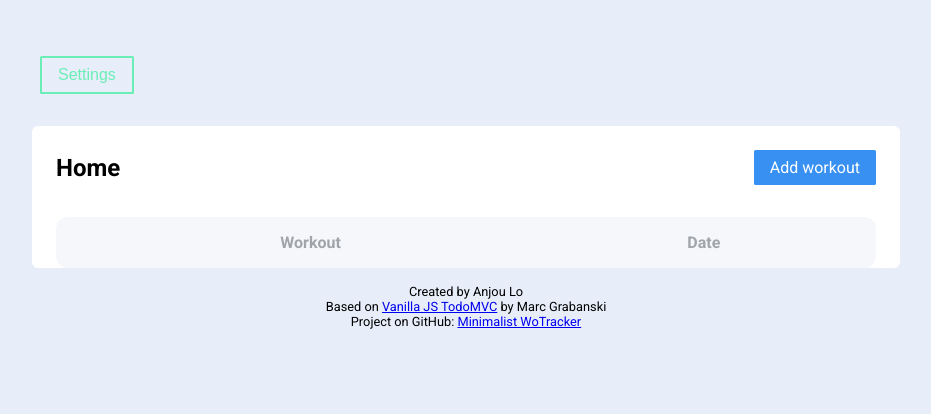
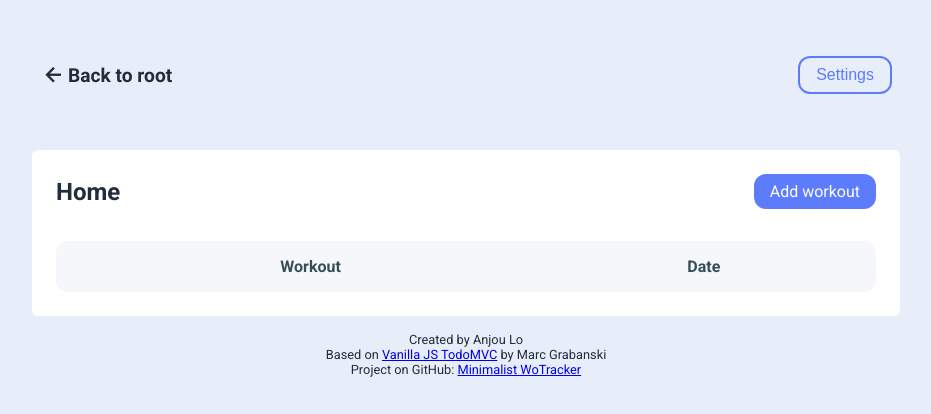
Before and after one commit to anjou-low/wotracker_mvc, a plain HTML site: page index.html in a window 1280 px wide. Shown: the whole page, without its empty margins (174-1105 px from the left). Drawn offline with nearby package versions, Linux system fonts and the light colour scheme.

Commit message:
(add) fix color scheme and styles

```diff
--- a/css/style.css
+++ b/css/style.css
@@ -23,16 +23,38 @@
     --clr-ink-light-blue: #e7eefaff;
     --clr-ink-light-gray: #f5f7fbff;
     --clr-ink-dark-gray: #a1a5aaff;
+
+    /* Lavender Fizz */
+    --clr-lavender-fizz: #eef0ff;
+   /* Moon Beam  */
+    --clr-moon-beam: #fcf3dc;
+    /* Spearmint */
+    --clr-spearmint: #e8f8f3;
+    /* Granny Smith */
+    --clr-granny-smith: #dcebde;
+    /* Lazy Sapphire */
+    --clr-lazy-sapphire: #9fbbd4;
+
+    /* Skinny Dip */
+    --clr-skinny-dip: #4e6f79;
+    --clr-skiny-dip-dark: #354e5aff;
+
+    --clr-background: #e7eefa;
+    --clr-background-main: #ffffff;
+    --clr-text: #232c3b;
+    --clr-background-header: #f5f7fb;
+    --clr-text-header: #8f9098;
+    --clr-background-btn: #5d7cfc;
+    --clr-text-btn: #ffffff;
+
+    --clr-dark-blue: #555b6e;
+    --clr-text-color: #555b6e;
 }
 
 * {
     margin: 0px;
     padding: 0px;
     box-sizing: border-box;
-}
-
-.danger {
-    color: var(--clr-danger-red);
 }
 
 .click-intercept {
@@ -57,21 +79,37 @@ html {
 
 body {
     font-family: Roboto, sans-serif;
-    /* background: var(--clr-light); */
-    background-color: var(--clr-ink-light-blue);
+    /* background-color: var(--clr-ink-light-blue); */
+    background-color: var(--clr-background);
 }
 
 nav {
     margin: 2rem 0 2rem;
-    padding: 1.5rem 1.5rem 0;
+    padding: 1.5rem 1.5rem 1.5rem;
     display: flex;
     justify-content: space-between;
+    align-items: center;
+}
+
+nav a {
+    text-decoration: none;
+    color: var(--clr-text);
+    font-size: 1.2rem;
+    font-weight: 600;
+    display: flex;
+    align-items: center;
+}
+
+nav a:hover {
+    color: var(--clr-blue);
 }
 
 main {
     margin: 1rem 1rem 1rem;
-    padding: 1.5rem 1.5rem 0;
-    background-color: white;
+    padding: 1.5rem 1.5rem 1.5rem;
+    background-color: var(--clr-background-main);
+    color: var(--clr-text);
+    /* background-color: var(--clr-main); */
     border-radius: var(--radius-big);
     /* box-shadow: rgba(0, 0, 0, 0.05) 0px 6px 24px 0px, rgba(0, 0, 0, 0.08) 0px 0px 0px 1px; */
     display: flex;
@@ -91,6 +129,7 @@ main {
 footer {
     text-align: center;
     font-size: .8rem;
+    color: var(--clr-text);
 }
 
 .data-table {
@@ -113,6 +152,14 @@ footer {
 .editable-entry input {
     display: none;
     position: absolute;
+    border-style: none;
+    outline: none;
+    font-family: Roboto, sans-serif;
+    font-weight: 500;
+    font-size: 1rem;
+    height: 1.5rem;
+    border-radius: var(--radius);
+    box-shadow: rgba(0, 0, 0, 0.05) 0px 6px 24px 0px, rgba(0, 0, 0, 0.08) 0px 0px 0px 1px;
     width: 50px;
     left: 50%;
     top: 50%;
@@ -171,9 +218,12 @@ footer {
 
 .data-table th {
     /* background-color: var(--clr-gray200); */
-    background-color: var(--clr-ink-light-gray);
+    /* background-color: var(--clr-ink-light-gray); */
+    /* background-color: #e7f1e5ff; */
+    background-color: var(--clr-background-header);
     padding: 1rem 0 1rem;
-    color:var(--clr-ink-dark-gray);
+    /* color:var(--clr-ink-dark-gray); */
+    color: var(--clr-skiny-dip-dark);
 }
 
 .data-table td {
@@ -208,6 +258,7 @@ th:last-child {
     font-size: 1.4rem;
     cursor: pointer;
     transition: all 200ms ease-in;
+    color: var(--clr-skinny-dip-dark);
 }
 
 .btn-more-options:hover {
@@ -215,11 +266,11 @@ th:last-child {
 }
 
 .btn-primary {
-    background: var(--clr-blue);
-    color: white;
+    background: var(--clr-background-btn);
+    color: var(--clr-text-btn);
     border: none;
     outline: none;
-    border-radius: var(--radius);
+    border-radius: .75rem;
     padding: 0.5rem 1rem;
     cursor: pointer;
 }
@@ -227,11 +278,11 @@ th:last-child {
 .btn-wireframe {
     font-family: Montserrat, sans-serif;
     font-size: 1rem;
-    color: var(--clr-primary);
+    color: var(--clr-background-btn);
     background: none;
-    border: solid 2px var(--clr-primary);
+    border: solid 2px var(--clr-background-btn);
     outline: none;
-    border-radius: var(--radius);
+    border-radius: .75rem;
     padding: 0.5rem 1rem;
     cursor: pointer;
     transition: all 200ms ease-in;
--- a/index.html
+++ b/index.html
@@ -13,7 +13,10 @@
 
     <div class="click-intercept"></div>
     <nav>
-        <a id="link-back" href="#"></a>
+        <a id="link-back" href="#">
+            <i style="font-size: 1.75rem;" class="bx bx-left-arrow-alt"></i>
+            <span>Back to root</span>
+        </a>
         <button class="btn-wireframe">Settings</button>
     </nav>
 
--- a/js/app.js
+++ b/js/app.js
@@ -32,7 +32,7 @@ const App = {
             case "home":
                 App.route.render            = App._renderAsHomePage;
                 App.route.navigate          = (workoutId) => window.location.hash = `/workout/${workoutId}`;
-                App.route.createPageElement = () => Workouts.addWorkout("Foo", "2012-12-12");
+                App.route.createPageElement = () => Workouts.addWorkout("Legs", "2012-12-12");
                 App.route.getPageElement    = (workoutId) => Workouts.getWorkout(workoutId);
                 App.route.editPageElement   = (workout)   => Workouts.editWorkout(workout);
                 App.route.movePageElementUp = () => { return; }
@@ -79,11 +79,12 @@ const App = {
 
         App.$.clickInterceptor = document.querySelector(".click-intercept");
 
-        App.$.linkBack  = document.querySelector("#link-back");
-        App.$.pageTitle = document.querySelector("#page-title");
-        App.$.btnAdd    = document.querySelector("#btn-add");
-        App.$.thead     = document.querySelector("thead");
-        App.$.tbody     = document.querySelector("tbody");
+        App.$.linkBack     = document.querySelector("#link-back");
+        App.$.linkBackText = App.$.linkBack.querySelector("span");
+        App.$.pageTitle    = document.querySelector("#page-title");
+        App.$.btnAdd       = document.querySelector("#btn-add");
+        App.$.thead        = document.querySelector("thead");
+        App.$.tbody        = document.querySelector("tbody");
 
         window.addEventListener("hashchange", () => {
             console.log("HashChanged");
@@ -181,8 +182,7 @@ const App = {
         App.render();
     },
     _renderAsHomePage() {
-        App.$.linkBack.style.display = "none";
-
+        App.$.linkBackText.innerText  = "Back to root";
         App.$.pageTitle.innerText = "Home";
         App.$.btnAdd.innerText    = "Add workout";
 
@@ -245,8 +245,7 @@ const App = {
 
         const workout = Workouts.workouts.find((workout) => workout.id === App.route.workoutId);
 
-        App.$.linkBack.style.display = "inline";
-        App.$.linkBack.innerText = "Back to home";
+        App.$.linkBackText.innerText = "Back to home";
         App.$.linkBack.href      = "#";
 
         App.$.pageTitle.innerText        = `${workout.name}`;
@@ -313,9 +312,8 @@ const App = {
             console.log("ExercisePage::exerciseDoesntExist");
             return;
         }
-
-        App.$.linkBack.style.display = "inline";
-        App.$.linkBack.innerText = `Back to ${workout.name}`;
+//
+        App.$.linkBackText.innerText = `Back to ${workout.name}`;
         App.$.linkBack.href      = `#/workout/${workout.id}`;
 
         App.$.pageTitle.innerText = `${exercise.name}`;
```
